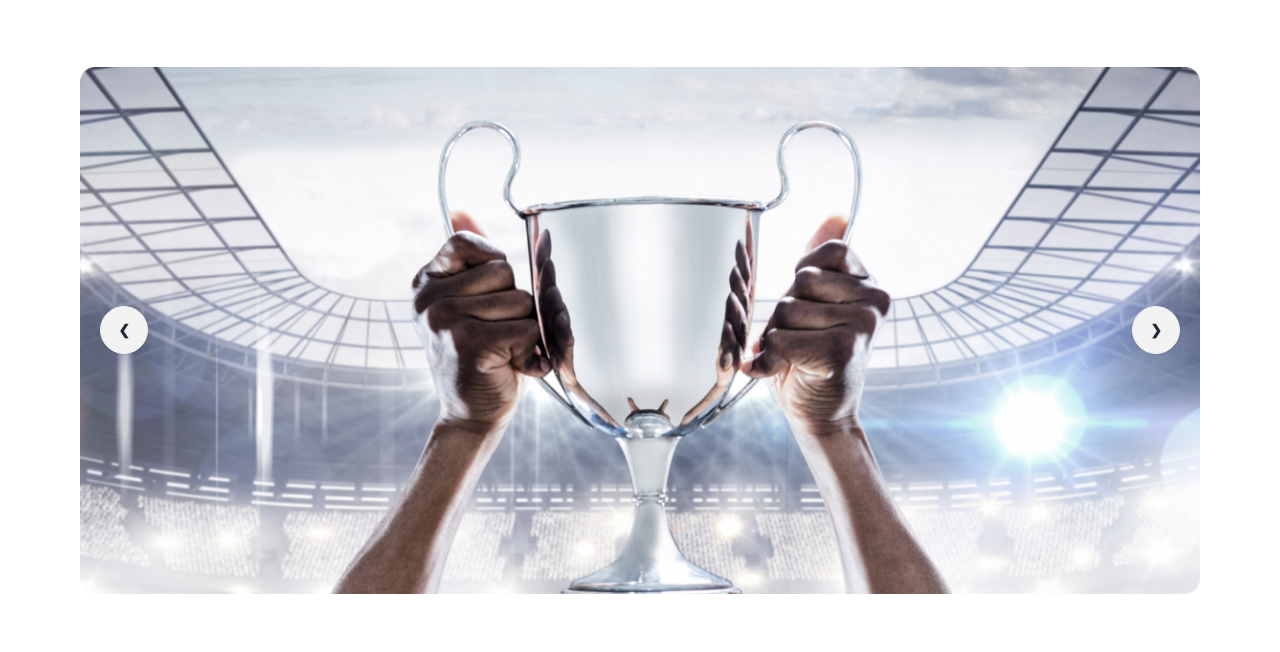
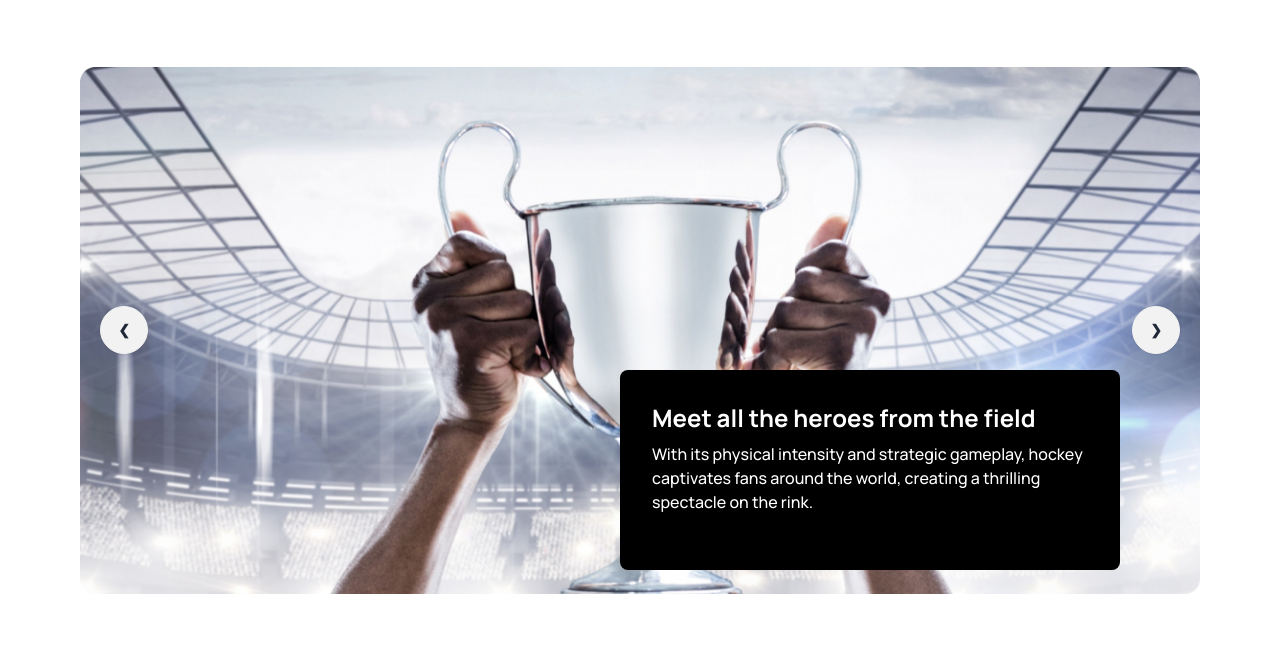
Before and after one commit to mdolidehasan/Hockey-Website, a plain HTML site: page index.html in a window 1280 px wide. Shown: the part 148-800 px from the top of the page. Drawn offline with nearby package versions, Linux system fonts and the light colour scheme.

Commit message:
added first image design

```diff
--- a/index.html
+++ b/index.html
@@ -85,6 +85,18 @@
           <a href="#slide4" class="btn btn-circle">❮</a>
           <a href="#slide2" class="btn btn-circle">❯</a>
         </div>
+        <div
+            class="p-8 absolute hidden lg:block text-white bg-black w-[500px] right-20 rounded-lg mx-auto hidden lg:block bottom-6"
+          >
+            <h2 class="text-2xl font-bold mb-2">
+              Meet all the heroes from the field
+            </h2>
+            <p class="font-medium">
+              With its physical intensity and strategic gameplay, hockey
+              captivates fans around the world, creating a thrilling spectacle
+              on the rink.
+            </p>
+          </div>
       </div>
       <div id="slide2" class="carousel-item relative w-full">
         <img src="Images/2.png" class="w-full" alt=" alt" />
@@ -92,6 +104,18 @@
           <a href="#slide1" class="btn btn-circle">❮</a>
           <a href="#slide3" class="btn btn-circle">❯</a>
         </div>
+        <div
+            class="p-8 absolute text-white bg-black w-[500px] right-20 rounded-lg mx-auto hidden lg:block bottom-6"
+          >
+            <h2 class="text-2xl font-bold mb-2">
+              Meet all the heroes from the field
+            </h2>
+            <p class="font-medium">
+              With its physical intensity and strategic gameplay, hockey
+              captivates fans around the world, creating a thrilling spectacle
+              on the rink.
+            </p>
+          </div>
       </div>
       <div id="slide3" class="carousel-item relative w-full">
         <img src="Images/3.png" class="w-full" alt="" />
@@ -99,6 +123,18 @@
           <a href="#slide2" class="btn btn-circle">❮</a>
           <a href="#slide4" class="btn btn-circle">❯</a>
         </div>
+        <div
+            class="p-8 absolute text-white bg-black w-[500px] right-20 rounded-lg mx-auto hidden lg:block bottom-6"
+          >
+            <h2 class="text-2xl font-bold mb-2">
+              Meet all the heroes from the field
+            </h2>
+            <p class="font-medium">
+              With its physical intensity and strategic gameplay, hockey
+              captivates fans around the world, creating a thrilling spectacle
+              on the rink.
+            </p>
+          </div>
       </div>
       <div id="slide4" class="carousel-item relative w-full">
         <img src="Images/4.png" class="w-full" alt="" />
@@ -106,6 +142,18 @@
           <a href="#slide3" class="btn btn-circle">❮</a>
           <a href="#slide1" class="btn btn-circle">❯</a>
         </div>
+        <div
+            class="p-8 absolute text-white bg-black w-[500px] right-20 rounded-lg mx-auto hidden lg:block bottom-6"
+          >
+            <h2 class="text-2xl font-bold mb-2">
+              Meet all the heroes from the field
+            </h2>
+            <p class="font-medium">
+              With its physical intensity and strategic gameplay, hockey
+              captivates fans around the world, creating a thrilling spectacle
+              on the rink.
+            </p>
+          </div>
       </div>
     </div>
   </header>
```
